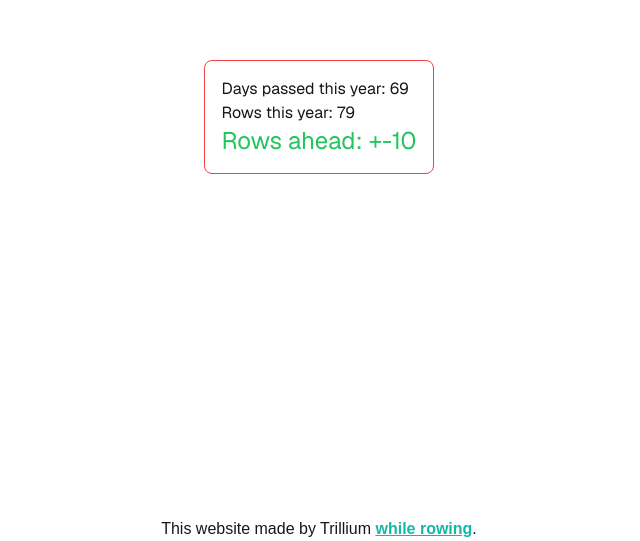
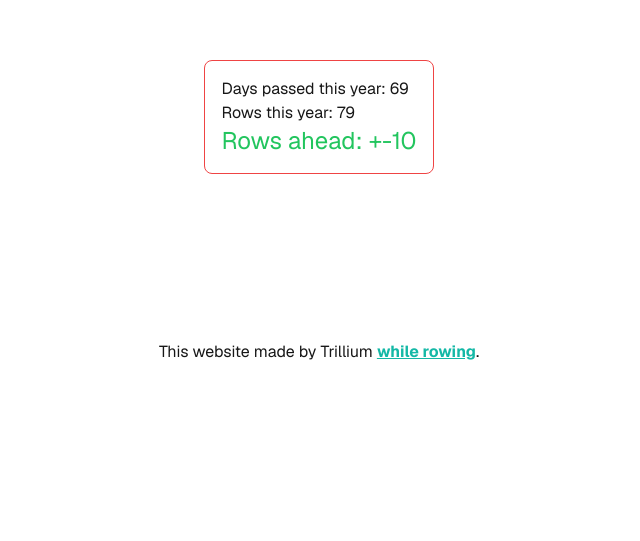
Before and after one commit to trillium/row_tracker, a Next.js app: page / in a window 1280 px wide. Shown: the part 283-824 px from the top of the page, without its empty margins (321-961 px from the left). After the commit the page ends 800 px from the top, so only its background shows below. Built offline with nearby package versions, Linux system fonts and the light colour scheme.

Commit message:
refactor: Update page and footer element layout

```diff
--- a/src/app/layout.tsx
+++ b/src/app/layout.tsx
@@ -28,8 +28,12 @@ export default function RootLayout({
       <body
         className={`${geistSans.variable} ${geistMono.variable} antialiased`}
       >
-        {children}
-        <Footer />
+        <div className="grid grid-rows-[1fr_1fr_1fr] items-center justify-items-center min-h-screen p-8 pb-20 gap-16 sm:p-20 font-[family-name:var(--font-geist-sans)]">
+          <div className="flex flex-col gap-8 row-start-2 items-center justify-center max-w-screen">
+            {children}
+          </div>
+          <Footer />
+        </div>
       </body>
     </html>
   );
--- a/src/app/page.tsx
+++ b/src/app/page.tsx
@@ -21,10 +21,7 @@ export default async function Home() {
   const rowBoolean = !!(daysPassedThisYear - rows);
 
   return (
-    <div className="grid grid-rows-[1fr_1fr_1fr] items-center justify-items-center min-h-screen p-8 pb-20 gap-16 sm:p-20 font-[family-name:var(--font-geist-sans)]">
-      <main className="flex flex-col gap-8 row-start-2 items-center justify-center max-w-screen">
-        {/* <Activity rows={rows} daysPassedThisYear={daysPassedThisYear} /> */}
-
+    <>
       <div
         className={clsx("flex flex-col items-start border rounded-lg p-4", {
           "border-red-500": rowBoolean,
@@ -44,7 +41,6 @@ export default async function Home() {
           }`}</p>
         )}
       </div>
-      </main>
-    </div>
+    </>
   );
 }
```
Lines whose indentation alone changed are shown as unchanged.
